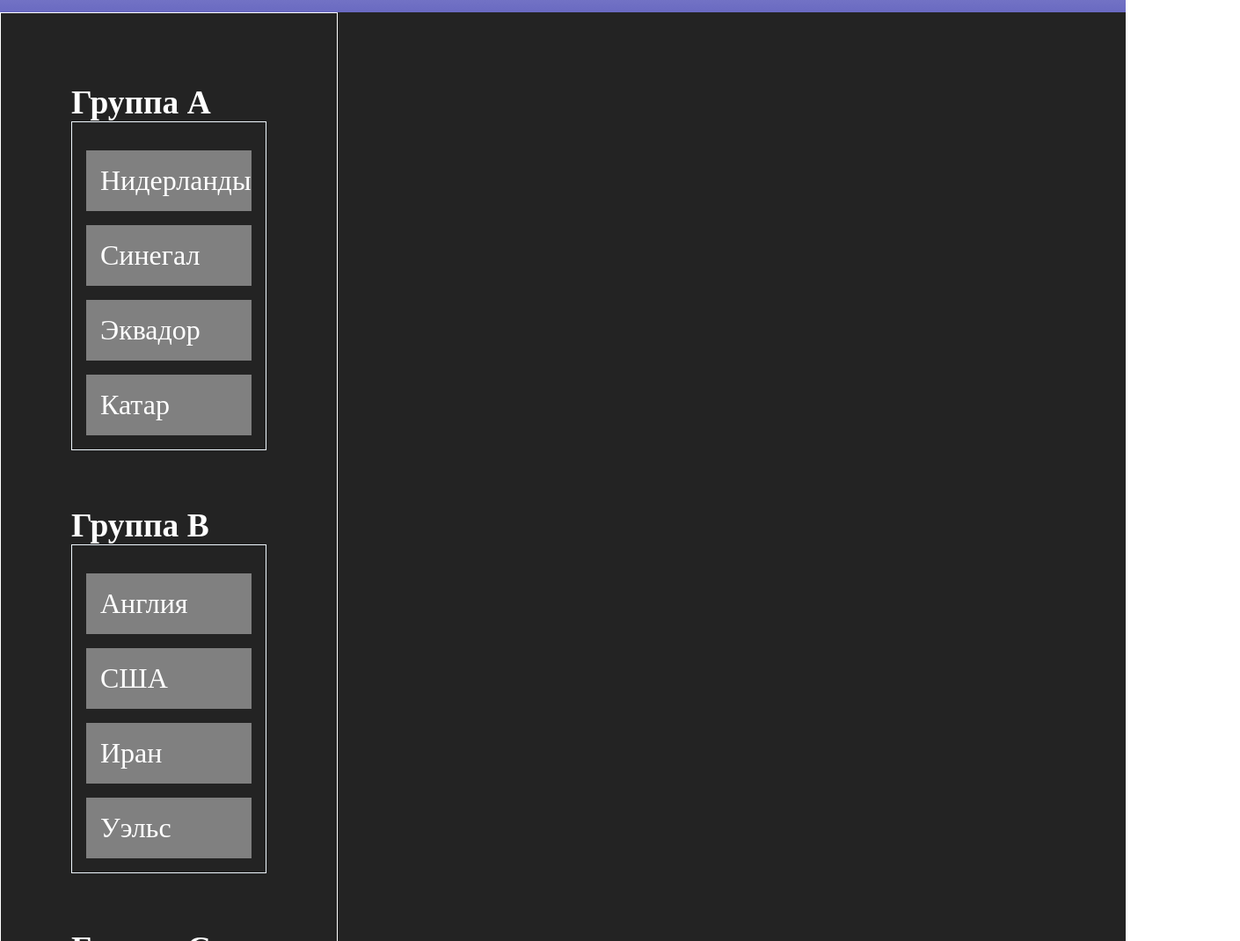
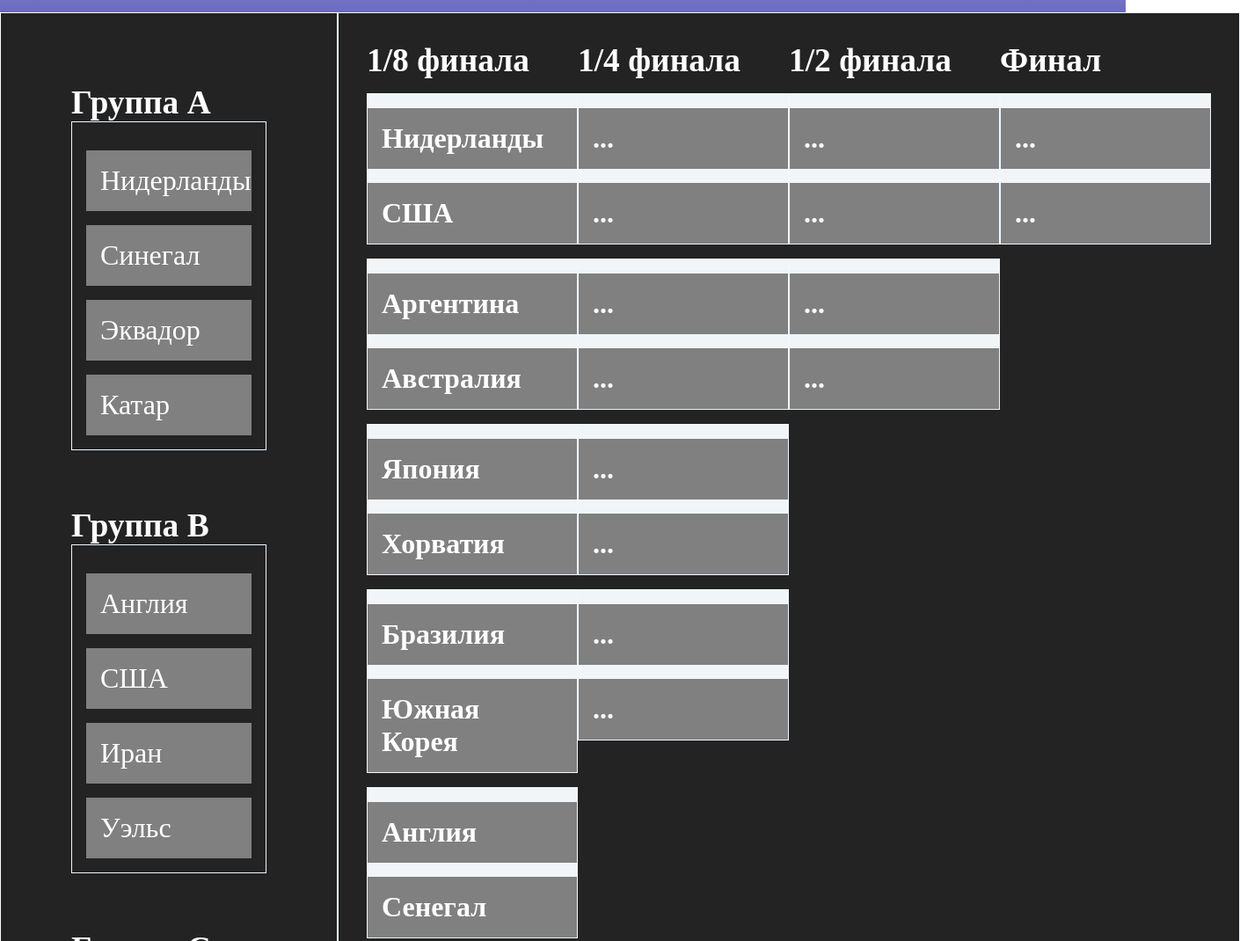
Before and after one commit to LeraMusienko78/FB-page, a plain HTML site: page index.html in a window 1280 px wide. Shown: the part 160-1230 px from the top of the page at 88% size, 1410 px wide, since content can reach past the window. Drawn offline with Linux system fonts and the light colour scheme.

Commit message:
Added struct main

```diff
--- a/index.html
+++ b/index.html
@@ -150,7 +150,116 @@
                     </ul>
                 </aside>
 
-               <main class="main"></main>
+                <main class="main">
+
+
+
+                    <div class="play-wrapper">
+
+                        <div class="block block1">
+
+                           <h3 class="play-off">1/8 финала</h3>
+
+                            <div class="box-comand">
+                               <h4 class="comand-title">Нидерланды</h4>
+                               <h4 class="comand-title">США</h4>
+                            </div>
+
+                            <div class="box-comand">
+                               <h4 class="comand-title">Аргентина</h4>
+                               <h4 class="comand-title">Австралия</h4>
+                            </div>
+
+                            <div class="box-comand">
+                               <h4 class="comand-title">Япония</h4>
+                               <h4 class="comand-title">Хорватия</h4>
+                            </div>
+
+                            <div class="box-comand">
+                               <h4 class="comand-title">Бразилия</h4>
+                               <h4 class="comand-title">Южная Корея</h4>
+                            </div>
+
+                            <div class="box-comand">
+                               <h4 class="comand-title">Англия</h4>
+                               <h4 class="comand-title">Сенегал</h4>
+                            </div>
+
+                            <div class="box-comand">
+                               <h4 class="comand-title">Франция</h4>
+                               <h4 class="comand-title">Польша</h4>
+                            </div>
+
+                            <div class="box-comand">
+                               <h4 class="comand-title">Марроко</h4>
+                               <h4 class="comand-title">Испания</h4>
+                            </div>
+
+                            <div class="box-comand">
+                               <h4 class="comand-title">Португалия</h4>
+                               <h4 class="comand-title">Швейцария</h4>
+                            </div>
+                        </div>
+
+                        <div class="block block2">
+
+
+                            <h3 class="play-off">1/4 финала</h3>
+
+                            <div class="box-comand">
+                               <h4 class="comand-title">...</h4>
+                               <h4 class="comand-title">...</h4>
+                            </div>
+
+                            <div class="box-comand">
+                               <h4 class="comand-title">...</h4>
+                               <h4 class="comand-title">...</h4>
+                            </div>
+
+                            <div class="box-comand">
+                               <h4 class="comand-title">...</h4>
+                               <h4 class="comand-title">...</h4>
+                            </div>
+
+                            <div class="box-comand">
+                               <h4 class="comand-title">...</h4>
+                               <h4 class="comand-title">...</h4>
+                            </div>
+                        </div>
+
+                        <div class="block block3">
+
+                            <h3 class="play-off">1/2 финала</h3>
+
+                            <div class="box-comand">
+                                <h4 class="comand-title">...</h4>
+                                <h4 class="comand-title">...</h4>
+                             </div>
+
+                             <div class="box-comand">
+                                <h4 class="comand-title">...</h4>
+                                <h4 class="comand-title">...</h4>
+                             </div>
+                        </div>
+
+                        <div class="block block4">
+
+                            <h3 class="play-off">Финал</h3>
+
+                            <div class="box-comand">
+                                <h4 class="comand-title">...</h4>
+                                <h4 class="comand-title">...</h4>
+                             </div>
+
+
+                        </div>
+
+
+
+                    </div>
+
+
+                </main>
 
             </div>
 
--- a/styles/style.css
+++ b/styles/style.css
@@ -71,15 +71,17 @@
 }
 
 .saidebar-main{
-    height: 450vh;
-    background: var(--primary-bg);
+    height: 300vh;
+    display: flex;
+    /* background: var(--primary-bg); */
 }
 
 .saidebar{
-    height: 450vh;
+    height: 300vh;
     width: 30%;
     color: var(--secondary-color);
     border: 1px solid var(--secondary-color);
+    background: var(--primary-bg);
 }
 
 .ul__saidebar{
@@ -108,3 +110,31 @@
 .comand-title:hover{
     background:rgb(151, 150, 150);
 }
+
+.main{
+   width: 100%;
+   background:var(--primary-bg);
+   border: 1px solid aliceblue;
+}
+
+.play-wrapper{
+    display: flex;
+    justify-content: space-between;
+    color: var(--secondary-color);
+    padding: var(--padding-size-l);
+    font-size: var(--font-size-l);
+    border-bottom: 1px solid aliceblue;
+}
+
+
+.box-comand{
+    border: 1px solid aliceblue;
+    background: var(--spare-bg);
+    margin-top: var(--margin-size-m);
+    width: 15rem;
+}
+
+.box{
+    border: 1px solid aliceblue;
+    padding: var(--padding-size-s);
+}
```
